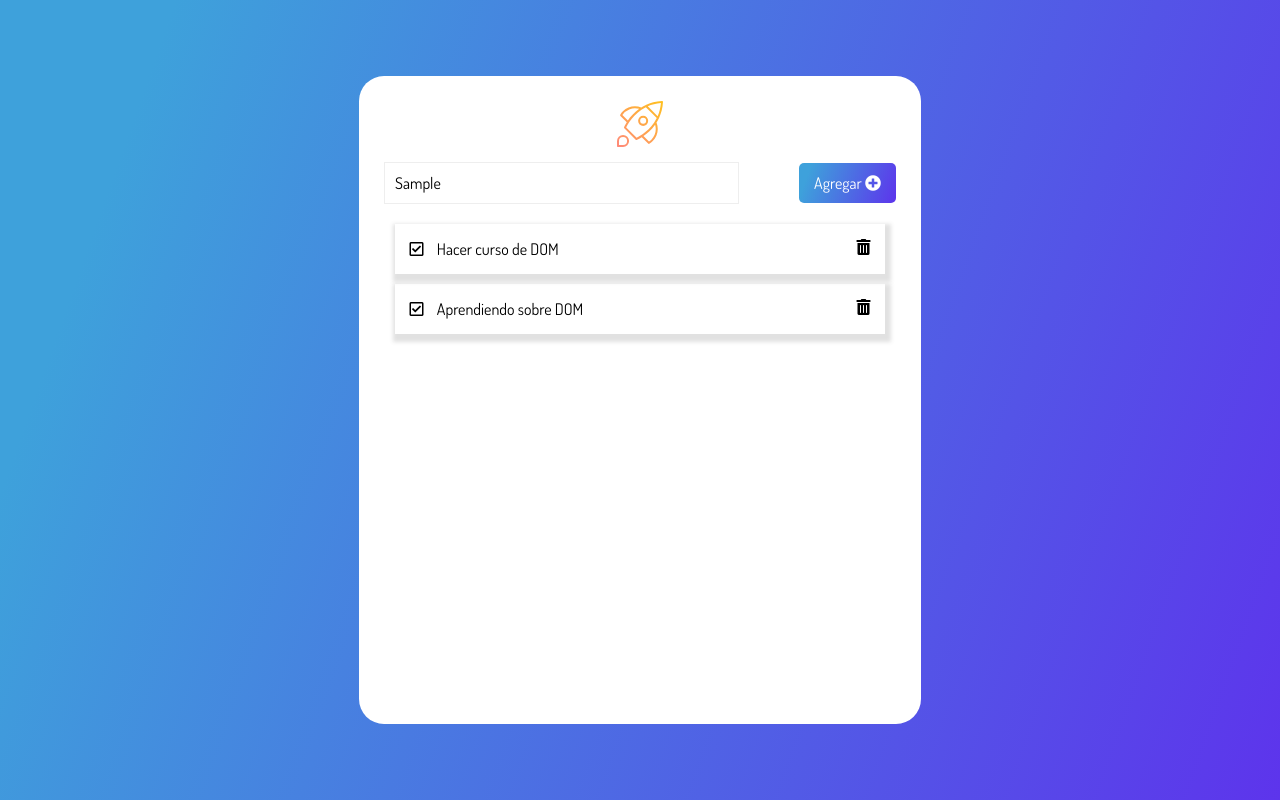
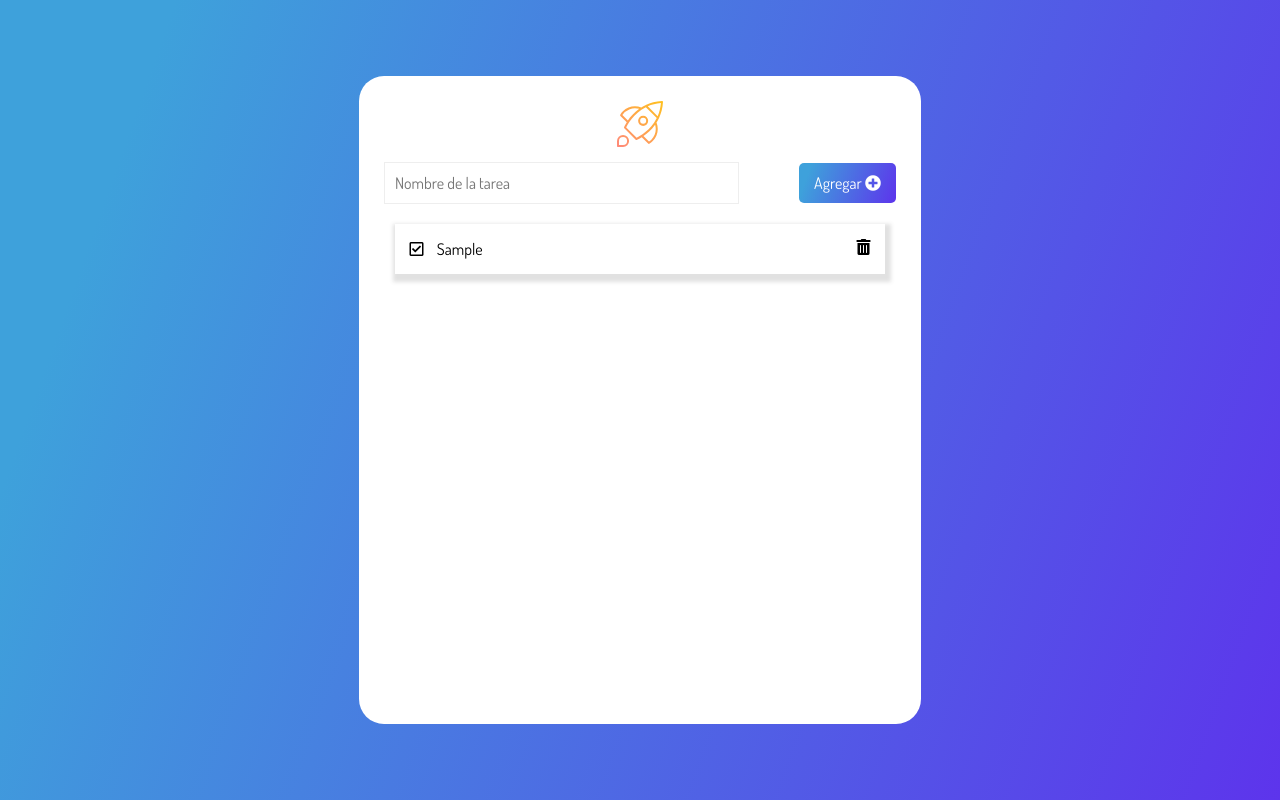
Before and after one commit to 750mlVodka/JavaScript, a plain HTML site: page index.html in a window 1280 px wide. Both pictures are taken after typing "Sample" into the empty fields and a click on the button "Agregar". Drawn offline with Linux system fonts and the light colour scheme.

Commit message:
clase03 completda

```diff
--- a/index.html
+++ b/index.html
@@ -33,21 +33,7 @@
 					</button>
 				</form>
 			</div>
-			<ul class="cardsList">
-				<li class="card">
-					<div>
-						<i class="far fa-check-square icon"></i>
-						<span class="task">Hacer curso de DOM</span>
-					</div>
-					<i class="fas fa-trash-alt trashIcon icon"></i>
-				</li>
-				<li class="card">
-					<div>
-						<i class="far fa-check-square icon"></i>
-						<span class="task">Aprendiendo sobre DOM</span>
-					</div>
-					<i class="fas fa-trash-alt trashIcon icon"></i>
-				</li>
+			<ul class="cardsList" data-list>
 			</ul>
 		</div>
 	</main>
--- a/script.js
+++ b/script.js
@@ -1,9 +1,24 @@
 const btn = document.querySelector("[data-form-btn]");
 
-const createTask = (evento) =>{
+const createTask = (evento) => {
     evento.preventDefault();
     const input = document.querySelector("[data-form-input]");
-    console.log(input.value);
+    const value = input.value;
+    const list = document.querySelector("[data-list]")
+    const task = document.createElement("li")
+    task.classList.add("card")
+    input.value = "";
+    const content = `<div>
+    <i class="far fa-check-square icon"></i>
+    <span class="task">${value}</span>
+    </div>
+    <i class="fas fa-trash-alt trashIcon icon"></i>`
+    task.innerHTML = content;
+
+    list.appendChild(task)
+
+
+    console.log(content);
 }
 
 console.log(btn);
```
